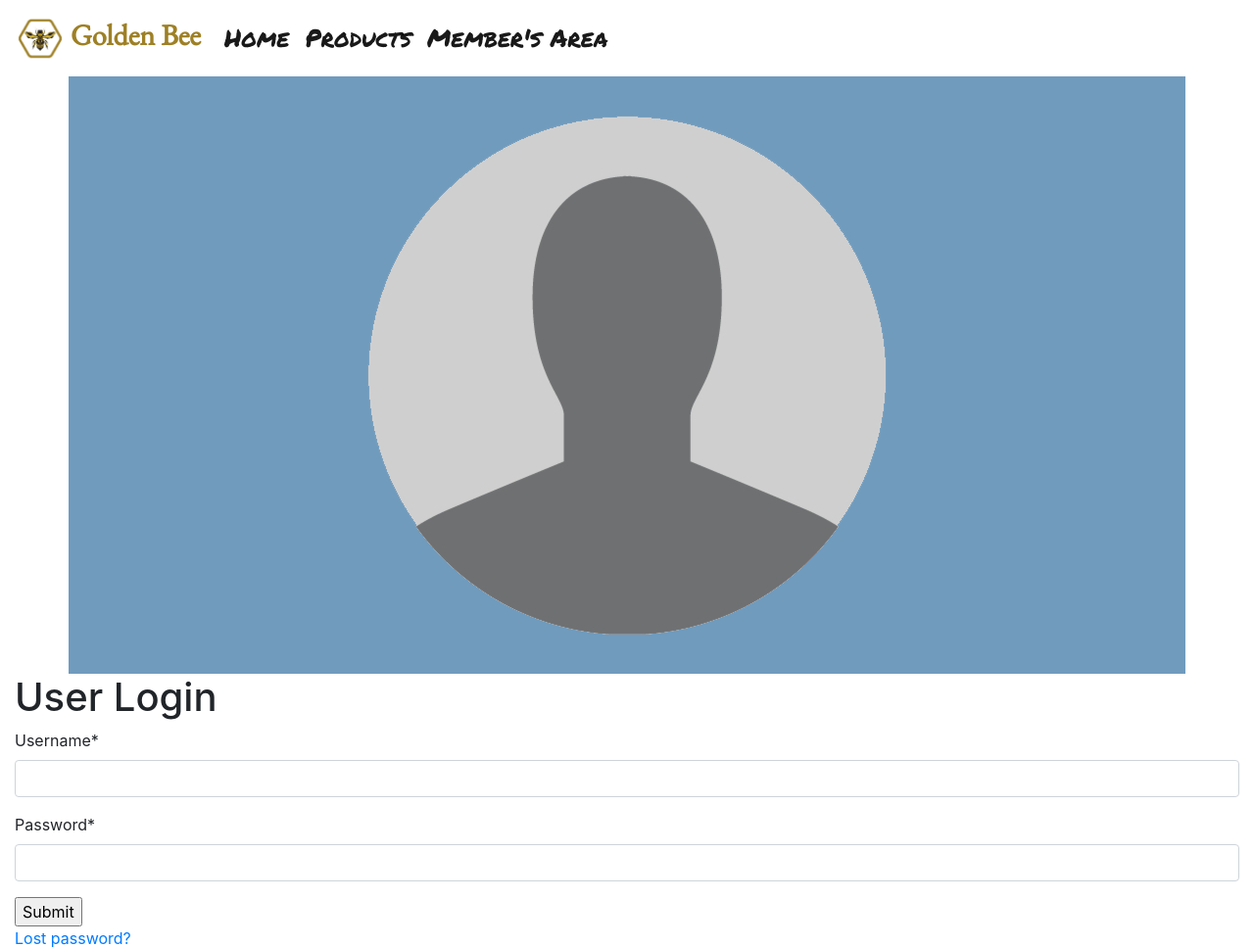
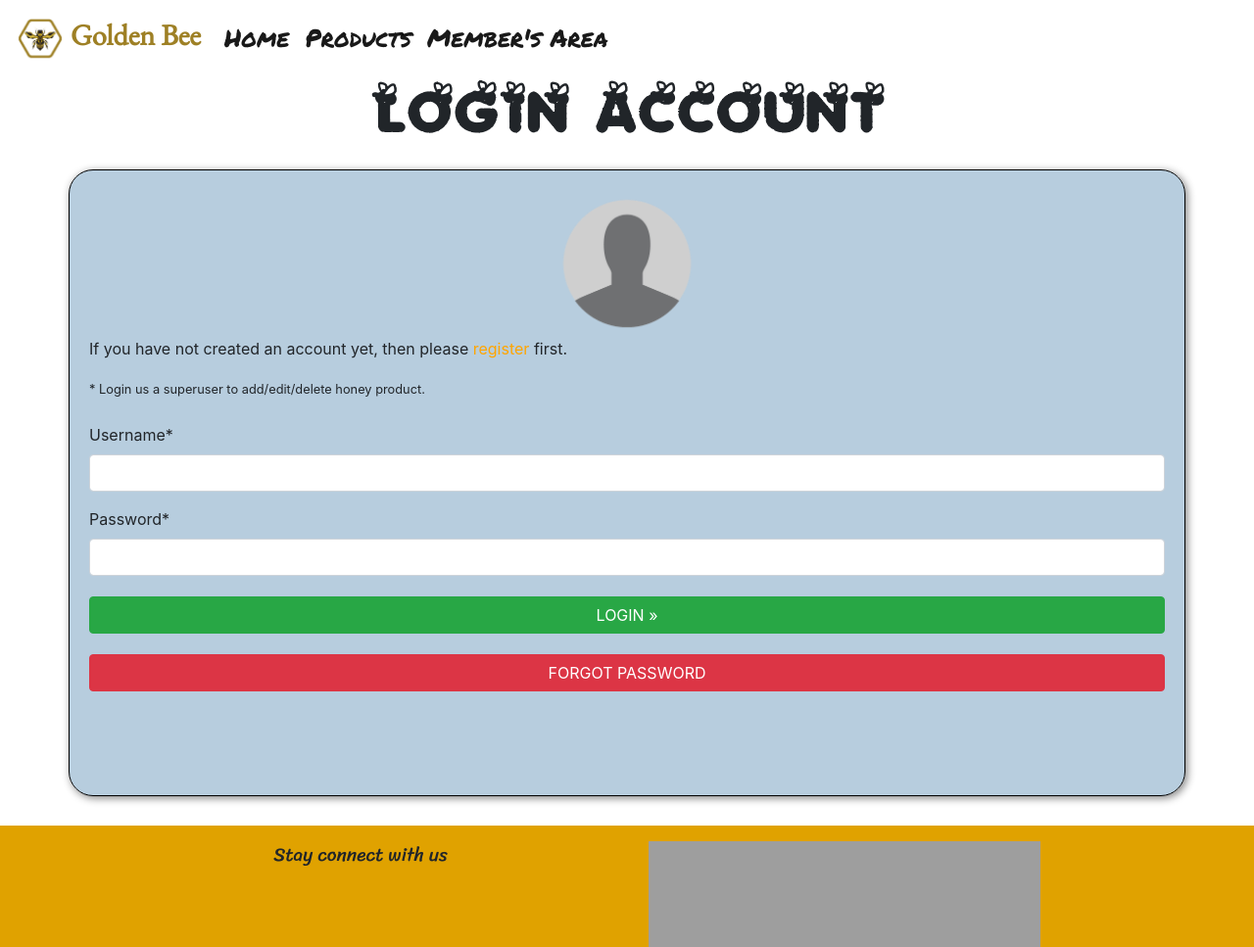
Before and after one commit to YiShengLee/Golden-Bee-Shop, a Django app: page /accounts/login/ in a window 1280 px wide. Shown: the top 967 px of the page at 98% size. Run offline with Django 3.2, Linux system fonts and the light colour scheme; some libraries are stand-ins or nearby versions; some web fonts are replaced; grey boxes are pictures that could not be loaded.

Commit message:
Added login css

```diff
--- a/Accounts/templates/login.template.html
+++ b/Accounts/templates/login.template.html
@@ -6,22 +6,20 @@ Login
 
 {% load crispy_forms_tags %}
 {% block content %}
-{{ form.media }}
 
+<div class="pageheader">Login Account</div>
 <div class="container c5">
     <img src="{% static 'images/default_user.png'%}" alt="Default User">
-
+    <div class="login">
+        <p>If you have not created an account yet, then please <a href="{% url 'register' %}">register</a> first.</p>
+        <small>* Login us a superuser to add/edit/delete honey product.</small>
+        <br />
+        <br />
+            <form method='POST'>
+            {% csrf_token %} {{ form|crispy }}
+            <button class="btn btn-success mb-3 logins" type='submit'>LOGIN &raquo;</button>
+            <a href="{% url 'password_reset' %}" class="btn btn-danger mb-3 forgot_password">FORGOT PASSWORD</a>
+            </form>
+    </div>
 </div>
-
-
-<h1>User Login</h1>
-
-<form method="POST">
-    {% csrf_token %}
-    {{ form|crispy }}
-    <input type="submit" name="Login"/>
-</form>
-
-<p><a href="{% url 'password_reset' %}">Lost password?</a></p>
-
 {% endblock %}
--- a/static/css/style.css
+++ b/static/css/style.css
@@ -414,10 +414,40 @@ hr.divider {
 }
 
 
+/*.c5{*/
+/*    background-color: rgb(112,155,189);*/
+/*    text-align: center;*/
+/*}*/
+
 .c5{
-    background-color: rgb(112,155,189);
+    background-color: rgb(112,155,189,0.5);
+    border: 1px solid black;
+    border-radius: 25px;
+    box-shadow: 2px 2px 8px grey;
+    margin: 20px auto;
+    padding: 20px;
+    height: 40rem;
+}
+
+.c5 img{
+    height:150px;
     text-align: center;
+    display: block;
+    margin: auto;
 }
+
+.login a{
+    color: orange;
+}
+
+.login a, .logins{
+    width: 100%;
+}
+
+.login .forgot_password {
+    color: white;
+}
+
 
 /*Change password Section*/
 .change_password{
```
